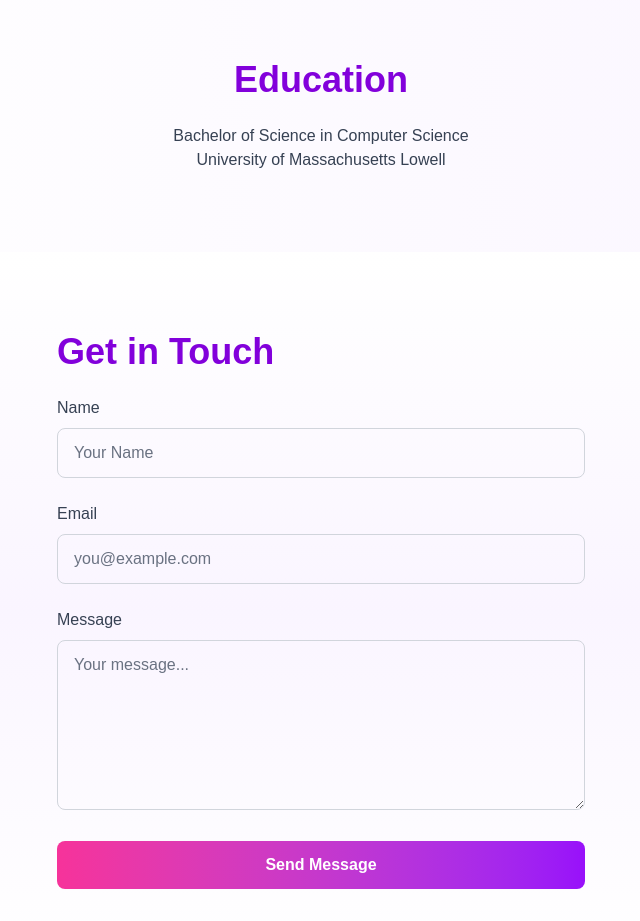
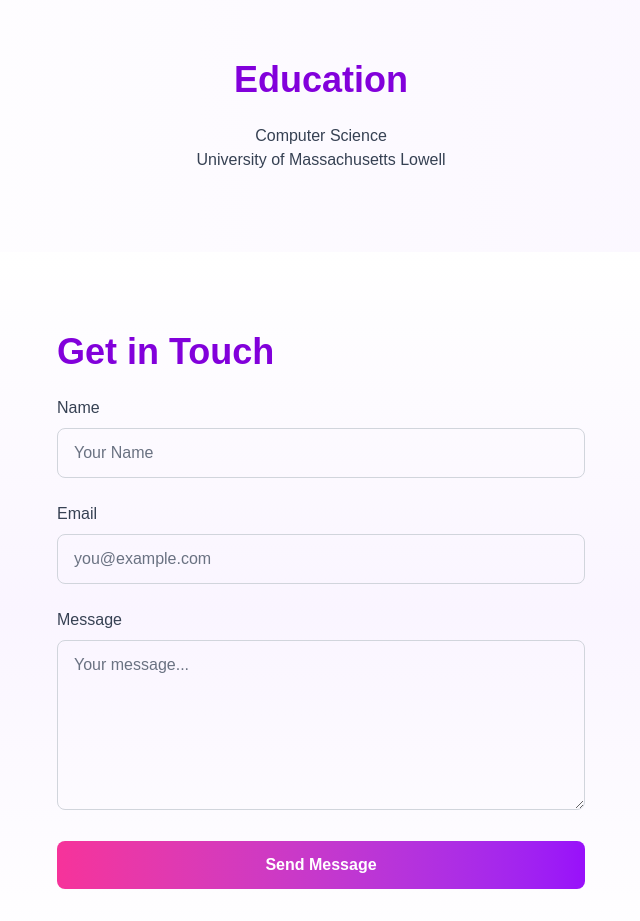
Before and after one commit to JordanUrbaezLu/jordanurbaezlu.github.io, a Next.js app: page / in a window 1280 px wide. Shown: the part 4280-5201 px from the top of the page, without its empty margins (319-959 px from the left). Built offline with nearby package versions, Linux system fonts and the light colour scheme.

Commit message:
education

```diff
--- a/app/page.tsx
+++ b/app/page.tsx
@@ -327,7 +327,7 @@ const Home: React.FC = () => {
                 Education
               </h3>
               <p className="text-gray-700">
-                Bachelor of Science in Computer Science
+                Computer Science
                 <br />
                 University of Massachusetts Lowell
               </p>
```
